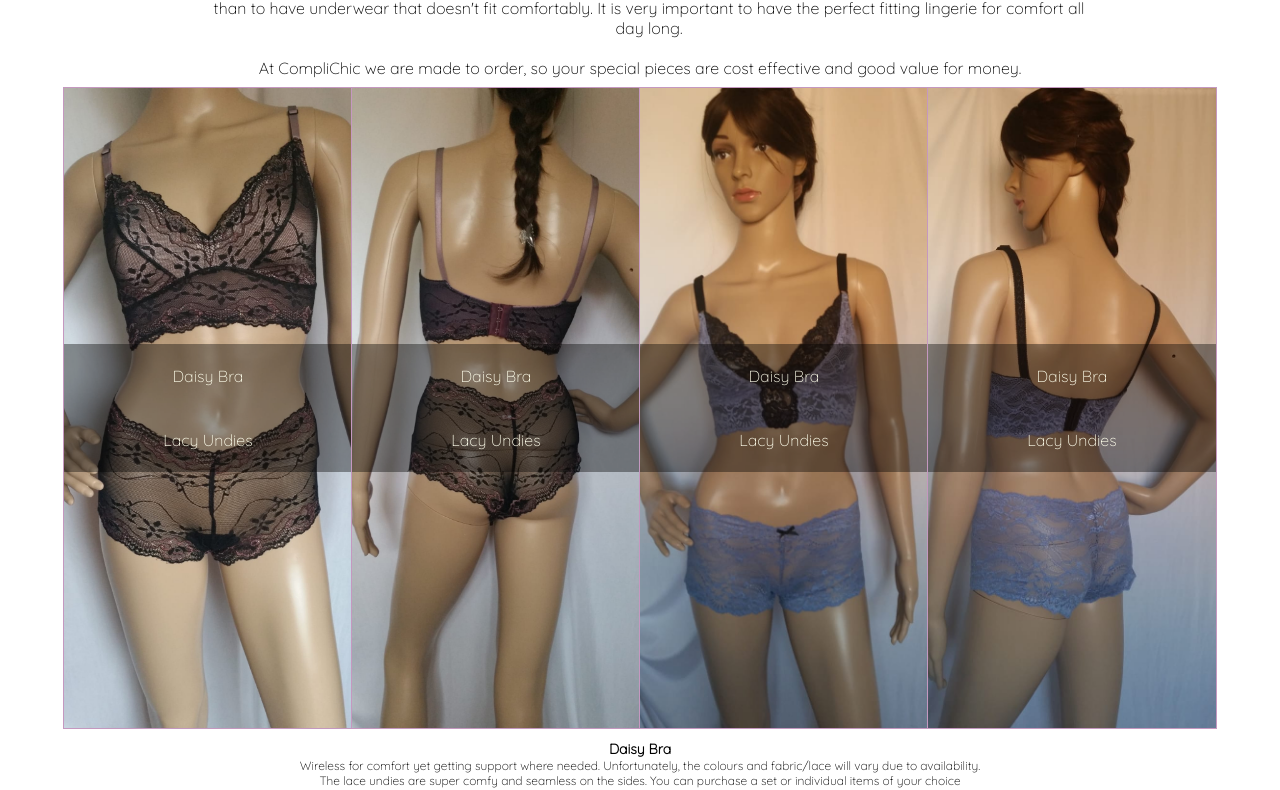
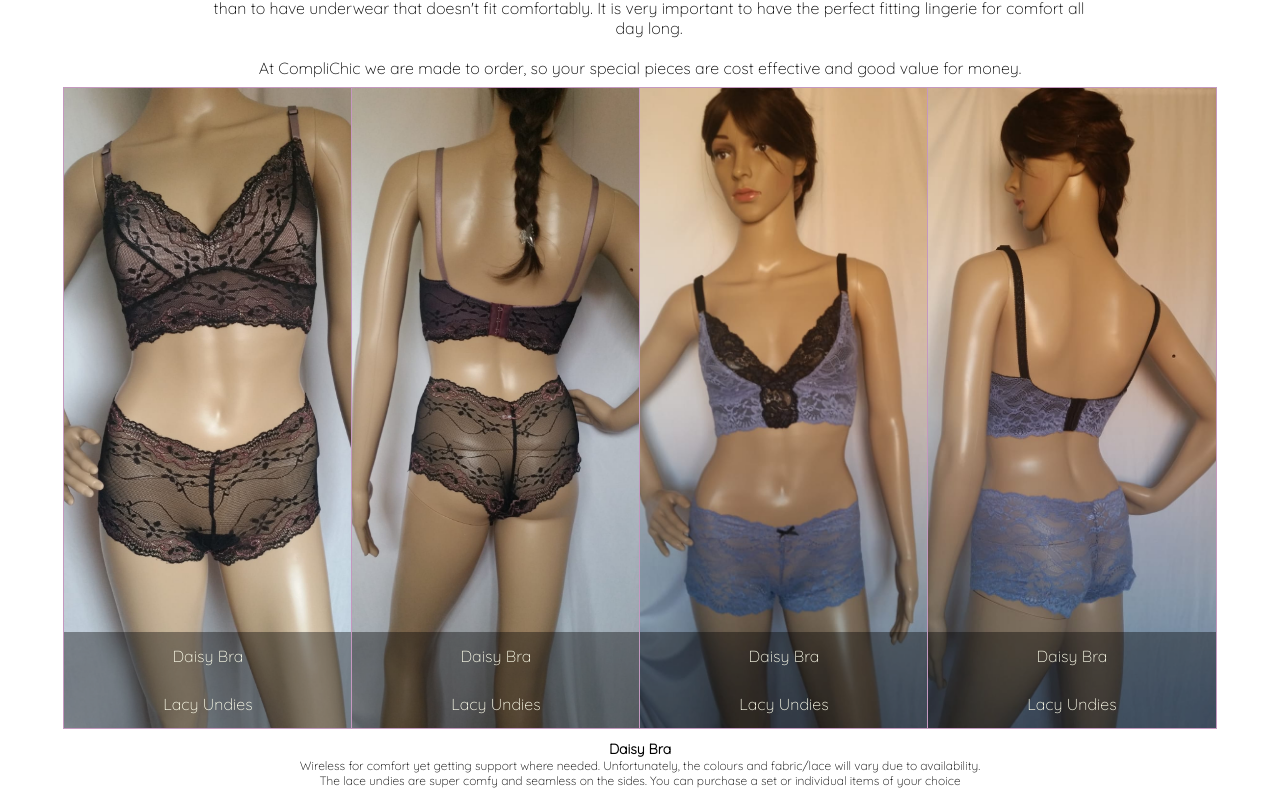
Before and after one commit to Russellgrd/complichic, a React (Create React App) app: page /lingerie in a window 1280 px wide. Shown: the part 473-1263 px from the top of the page. Built offline with nearby package versions, Linux system fonts and the light colour scheme; a web font is replaced by a local one.

Commit message:
moved lingerie card text to bottom as per request

```diff
--- a/src/index.css
+++ b/src/index.css
@@ -231,7 +231,7 @@ h1 {
 .lingeriePhoto{
   display: flex;
   flex-direction: column;
-  justify-content: center;
+  justify-content: flex-end;
   align-items: center;
   background-size: cover;
   background-repeat: no-repeat;
@@ -302,7 +302,7 @@ h1 {
   justify-content: space-around;
   align-items: center;
   width:100%;
-  height: 20%;
+  height: 15%;
   background-color: rgba(0, 0, 0, 0.384);
   color: #FFFFEC;
   font-family: Quicksand;
```
